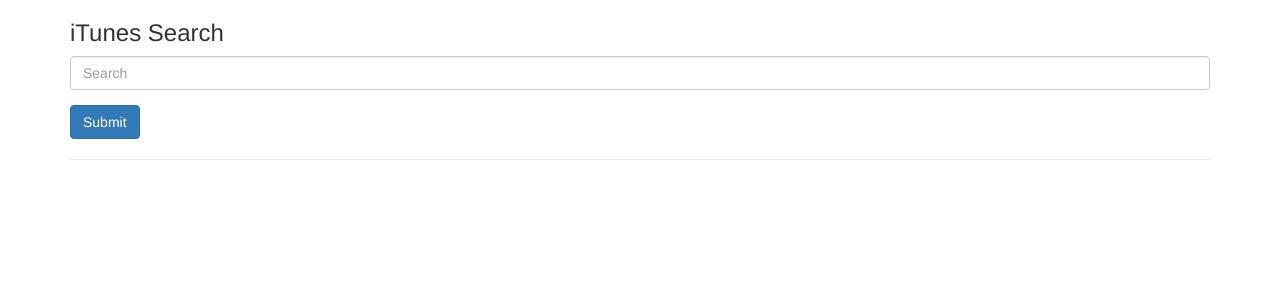
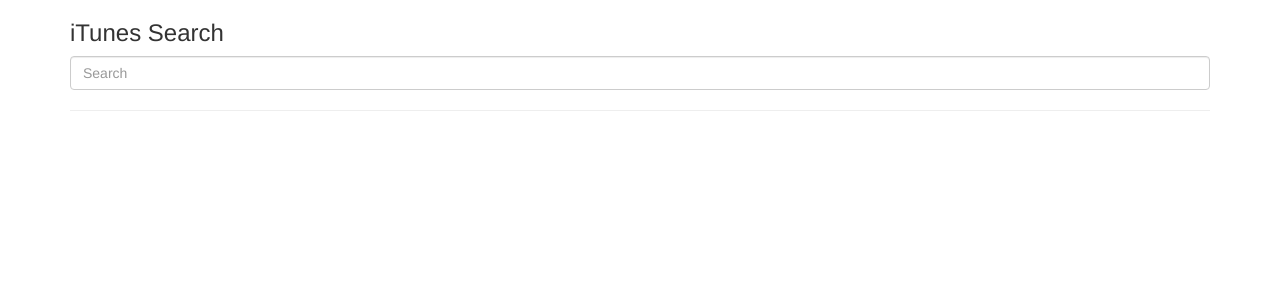
Before and after one commit to cbstodd/itunes_search, an Angular app: page / in a window 1280 px wide. Shown: the top 300 px of the page. Built offline with nearby package versions, Linux system fonts and the light colour scheme.

Commit message:
unable to get observables working correctly

```diff
--- a/src/app/itunes/itunes.component.html
+++ b/src/app/itunes/itunes.component.html
@@ -5,14 +5,8 @@
             <input type="search"
                    class="form-control"
                    placeholder="Search"
-                   #search>
+                   [formControl]="searchField">
         </div>
-
-        <button
-          type="submit"
-          class="btn btn-primary"
-          (click)="doSearch(search.value)">Submit
-        </button>
     </form>
 
     <hr>
@@ -21,7 +15,7 @@
         <i class="fa fa-pulse fa-spinner fa-3x fa-fw"></i> <span class="sr-only">Loading...</span>
     </p>
 
-    <div class="col-sm-6" *ngFor="let track of ituneSS.results">
+    <div class="col-sm-6" *ngFor="let track of results | async">
         <div class="list-group">
             <a href="{{track.url}}" class="list-group-item active" target="_blank">
                 <img [src]="track.thumbnail" alt="{{track.artistName}}">
--- a/src/app/itunes/itunes.component.ts
+++ b/src/app/itunes/itunes.component.ts
@@ -1,21 +1,41 @@
-import { Component } from '@angular/core';
+import { Component, OnInit } from '@angular/core';
 import { SearchService } from './search.service';
+import { SearchItem } from './search-item';
+import { Observable } from 'rxjs/Rx';
+import { FormControl } from '@angular/forms';
+import 'rxjs/add/operator/map';
+import 'rxjs/add/operator/debounce';
+import 'rxjs/add/operator/distinct';
+import 'rxjs/add/operator/switchMap.js';
 
 @Component({
-  selector: 'i-itunes',
-  templateUrl: './itunes.component.html',
-  styleUrls: ['./itunes.component.css']
+    selector: 'i-itunes',
+    templateUrl: './itunes.component.html',
+    styleUrls: ['./itunes.component.css']
 })
-export class ItunesComponent {
+export class ItunesComponent implements OnInit {
 
     private loading:boolean = false;
+    private results:Observable<SearchItem[]>;
+    private searchField:FormControl;
 
-    constructor(private ituneSS:SearchService){}
+    constructor(private ituneSS:SearchService) {
+    }
 
-    doSearch(term:string){
+    ngOnInit() {
+        this.searchField = new FormControl();
+        this.searchField.valueChanges
+            .debounceTime(400)
+            .distinctUntilChanged()
+            .switchMap(term => this.ituneSS.search(term))
+            .subscribe(other => console.log(other));
+    }
+
+
+    doSearch(term:string) {
         this.loading = true;
-        // When .then promise is resolved then switch to false.
-        this.ituneSS.search(term).then( () => this.loading = false);
+        this.results = this.ituneSS.search(term);
+
     }
 
 
--- a/src/app/itunes/search.service.ts
+++ b/src/app/itunes/search.service.ts
@@ -1,7 +1,9 @@
 import { Injectable } from '@angular/core';
 import { Http } from '@angular/http';
-import 'rxjs/add/operator/toPromise';
 import { SearchItem } from './search-item';
+import { Observable } from 'rxjs';
+import 'rxjs/add/operator/map';
+
 
 @Injectable()
 export class SearchService {
@@ -15,32 +17,21 @@
         this.loading = false;
     }
 
-    search(term:string) {
-        let promise = new Promise((resolve, reject) => {
+    search(term:string):Observable<SearchItem[]> {
         let apiURL = `${this.apiRoot}?term=${term}&media=music&limit=20`;
-            this.http.get(apiURL)
-                .toPromise()
-                .then(
-                    resp => {
-                        console.log(resp.json());
-                        this.results = resp.json().results.map(item => {
+        return this.http.get(apiURL)
+                   .map(resp => {
+                       let results = resp.json().results.map(item => {
                            return new SearchItem(
                                item.artistName,
                                item.trackName,
-                                item.collectionViewUrl,
+                               item.trackViewUrl,
                                item.artworkUrl60,
                                item.artistId
-                            )
+                           );
                        });
-                        resolve();
-                    },
-                    msg => {
-                        reject();
-                    }
-                )
-
+                       return results;
                    });
-        return promise;
 
     }
 
```
Also changed, not shown: src/app/app.module.ts (+7 -4 lines). Lines whose indentation alone changed are shown as unchanged.
